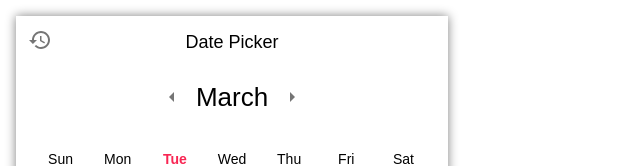
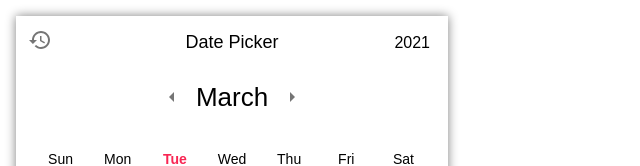
Before and after one commit to DebjitPramanick/Event-Scheduler, a React (Create React App) app: page / in a window 1280 px wide. Shown: the top 166 px of the page, without its empty margins (0-640 px from the left). Built offline with nearby package versions, Linux system fonts and the light colour scheme.

Commit message:
Dates and Months

```diff
--- a/src/Calendar/Calendar.js
+++ b/src/Calendar/Calendar.js
@@ -75,6 +75,10 @@ const Calendar = () => {
                 onClick={resetHandler}>
                 <RestoreIcon />
             </IconButton>
+
+            <p className="show-year">{year}</p>
+
+
             <div className="header">Date Picker</div>
 
             <div className="months">
@@ -84,9 +88,7 @@ const Calendar = () => {
                     </IconButton>
                 </div>
 
-
                 <p>{months[month]}</p>
-
 
                 <div className="right">
                     <IconButton onClick={handleRight}>
--- a/src/Calendar/Style.css
+++ b/src/Calendar/Style.css
@@ -11,6 +11,13 @@
   position: absolute !important;
   top: 0;
   left: 0
+}
+
+.show-year{
+  position: absolute;
+  top: 0;
+  right: 0;
+  margin: 18px;
 }
 
 .header {
```
